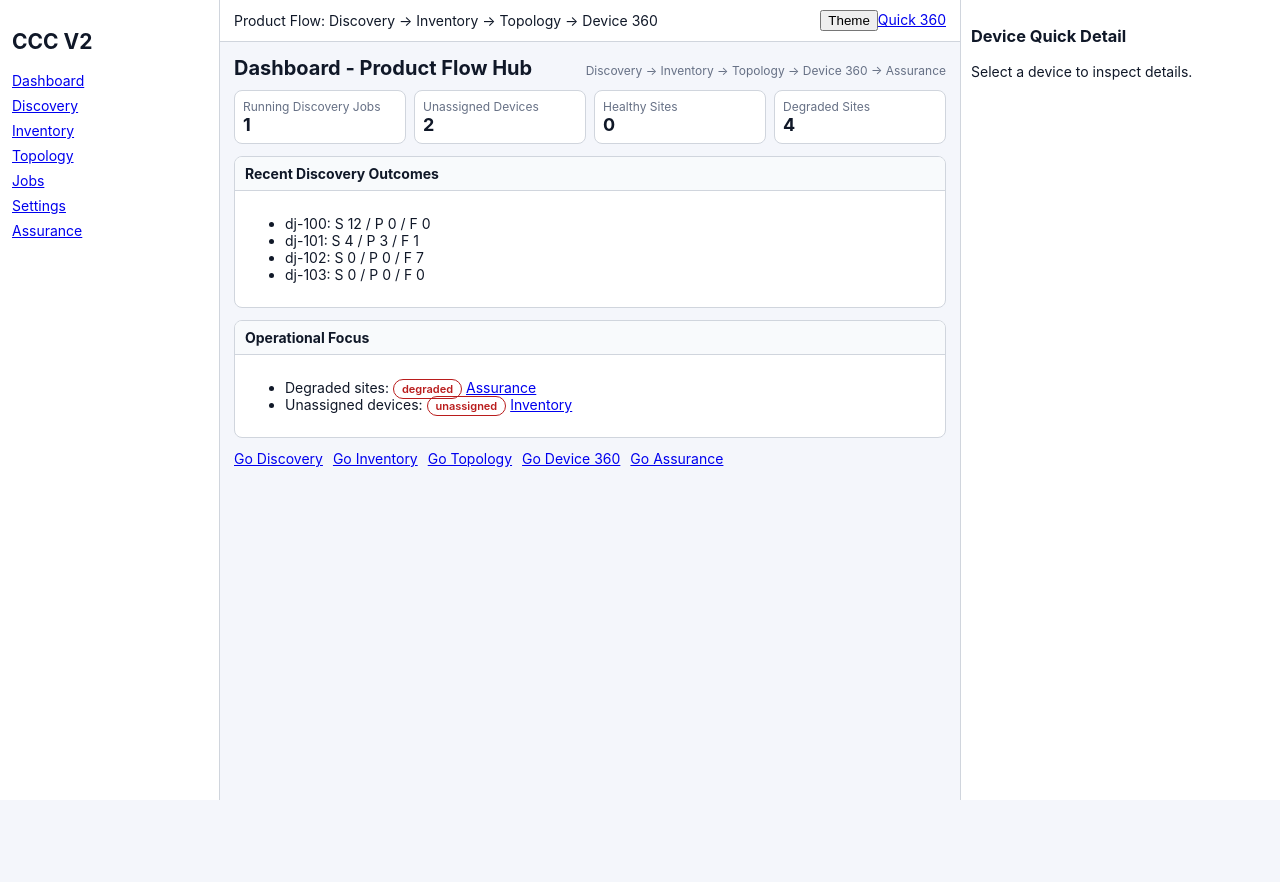
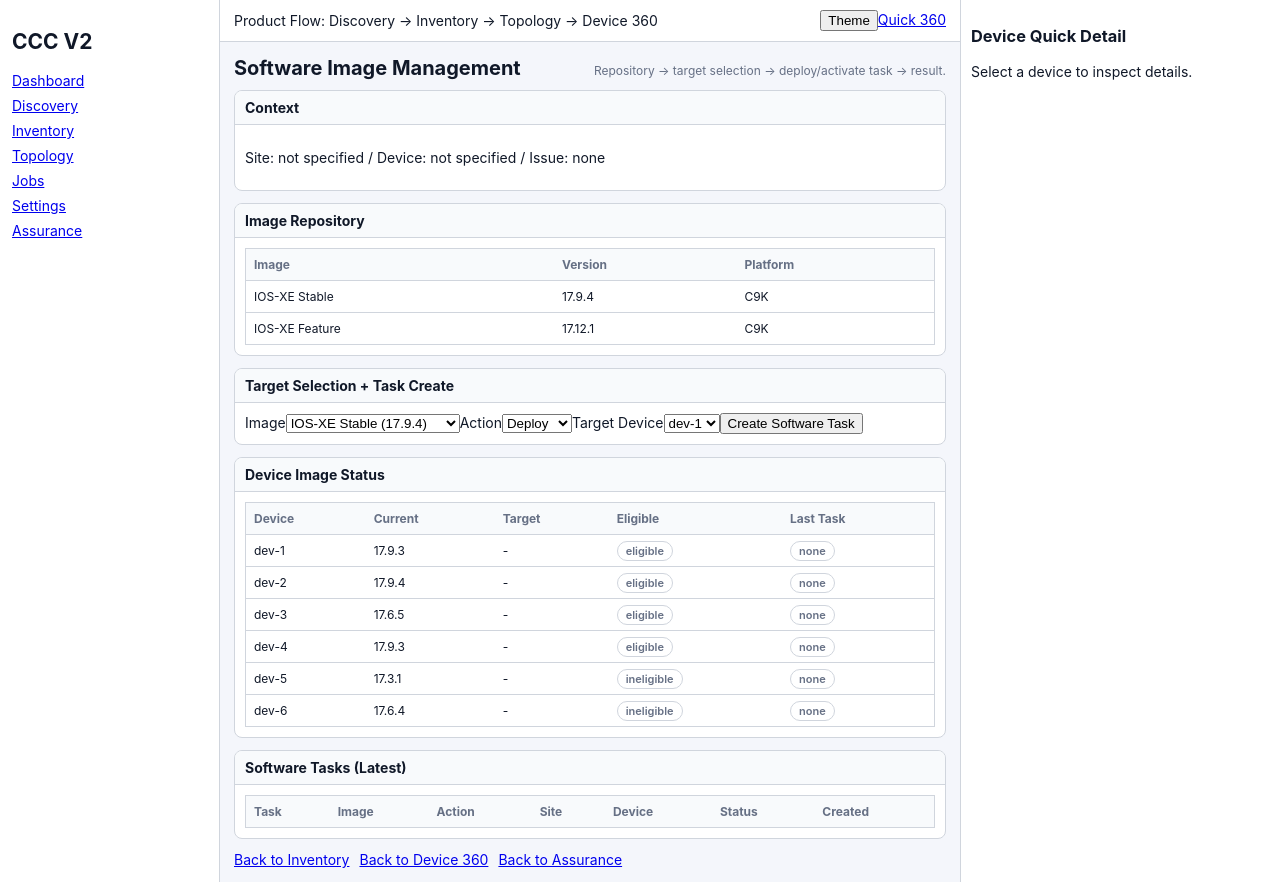
Before and after one commit to Keith0923/CCCv2, a React (Vite) app: page /software/images in a window 1280 px wide. Before the commit the page ends 800 px from the top, so only its background shows below. Built offline with nearby package versions, Linux system fonts and the light colour scheme.

Commit message:
feat: add phase7 minimal software image flow (#10)

```diff
--- a/src/app/router.tsx
+++ b/src/app/router.tsx
@@ -10,6 +10,7 @@ import { SettingsPage } from '../features/settings/SettingsPage';
 import { AssurancePage } from '../features/assurance/AssurancePage';
 import { TroubleshootingBridgePage } from '../features/troubleshooting/TroubleshootingBridgePage';
 import { ProvisionPage } from '../features/provision/ProvisionPage';
+import { SoftwareImagesPage } from '../features/software/SoftwareImagesPage';
 
 export const router = createBrowserRouter([
   {
@@ -26,6 +27,7 @@ export const router = createBrowserRouter([
       { path: 'assurance', element: <AssurancePage /> },
       { path: 'troubleshooting', element: <TroubleshootingBridgePage /> },
       { path: 'provision', element: <ProvisionPage /> },
+      { path: 'software/images', element: <SoftwareImagesPage /> },
       { path: '*', element: <DashboardPage /> }
     ]
   }
--- a/src/app/state.tsx
+++ b/src/app/state.tsx
@@ -1,6 +1,7 @@
 import { createContext, useContext, useMemo, useState } from 'react';
 import { seedRepository } from '../repositories/seedRepository';
 import { DeviceRole, DiscoveryJob, PreferredManagementIpPolicy, ProvisionTask, SeedData } from '../domains/types';
+import { DeviceImageState, SoftwareTask, initialDeviceImageStates } from '../features/software/seed';
 
 type ThemeMode = 'light' | 'dark';
 type NewDiscoveryInput = {
@@ -24,6 +25,10 @@ interface AppState {
   normalizeDevice: (input: NormalizationInput) => void;
   provisionTasks: ProvisionTask[];
   addProvisionTask: (task: ProvisionTask) => void;
+  softwareTasks: SoftwareTask[];
+  deviceImageStates: DeviceImageState[];
+  addSoftwareTask: (task: SoftwareTask) => void;
+  applySoftwareTaskResult: (task: SoftwareTask) => void;
   theme: ThemeMode;
   toggleTheme: () => void;
   selectedDeviceId?: string;
@@ -37,11 +42,15 @@ export function AppStateProvider({ children }: { children: React.ReactNode }) {
   const [theme, setTheme] = useState<ThemeMode>('light');
   const [selectedDeviceId, setSelectedDeviceId] = useState<string>();
   const [provisionTasks, setProvisionTasks] = useState<ProvisionTask[]>([]);
+  const [softwareTasks, setSoftwareTasks] = useState<SoftwareTask[]>([]);
+  const [deviceImageStates, setDeviceImageStates] = useState<DeviceImageState[]>(initialDeviceImageStates);
 
   const value = useMemo<AppState>(
     () => ({
       data,
       provisionTasks,
+      softwareTasks,
+      deviceImageStates,
       theme,
       selectedDeviceId,
       setSelectedDeviceId,
@@ -60,9 +69,20 @@ export function AppStateProvider({ children }: { children: React.ReactNode }) {
       },
       addProvisionTask: (task) => {
         setProvisionTasks((prev) => [task, ...prev]);
+      },
+      addSoftwareTask: (task) => {
+        setSoftwareTasks((prev) => [task, ...prev]);
+      },
+      applySoftwareTaskResult: (task) => {
+        setDeviceImageStates((prev) => prev.map((state) => {
+          if (task.targetDevice && state.deviceId !== task.targetDevice) return state;
+          const next = { ...state, targetImage: task.imageId, lastTaskStatus: task.status };
+          if (task.status === 'success' && task.action === 'activate') next.currentImage = task.imageId;
+          return next;
+        }));
       }
     }),
-    [data, theme, selectedDeviceId, provisionTasks]
+    [data, theme, selectedDeviceId, provisionTasks, softwareTasks, deviceImageStates]
   );
 
   return <Ctx.Provider value={value}>{children}</Ctx.Provider>;
--- a/src/features/assurance/AssurancePage.tsx
+++ b/src/features/assurance/AssurancePage.tsx
@@ -49,6 +49,8 @@ export function AssurancePage() {
               <Link to={`/topology?site=${site.siteId}`}>Topology</Link>
               {' | '}
               <Link to={`/troubleshooting?site=${site.siteId}`}>Troubleshooting</Link>
+              {' | '}
+              <Link to={`/software/images?site=${site.siteId}`}>Software</Link>
             </>
           ])}
         />
@@ -58,7 +60,7 @@ export function AssurancePage() {
         <ul>
           <li><IssueTag value="unassigned" /> {summary.categorySummary.unassigned} <Link to="/assurance?issue=unassigned">filter</Link> | <Link to="/troubleshooting?issue=unassigned">bridge</Link></li>
           <li><IssueTag value="mis-role" /> {summary.categorySummary['mis-role']} <Link to="/assurance?issue=mis-role">filter</Link> | <Link to="/troubleshooting?issue=mis-role">bridge</Link></li>
-          <li><IssueTag value="mgmt-ambiguity" /> {summary.categorySummary['mgmt-ambiguity']} <Link to="/assurance?issue=mgmt-ambiguity">filter</Link> | <Link to="/troubleshooting?issue=mgmt-ambiguity">bridge</Link></li>
+          <li><IssueTag value="mgmt-ambiguity" /> {summary.categorySummary['mgmt-ambiguity']} <Link to="/assurance?issue=mgmt-ambiguity">filter</Link> | <Link to="/troubleshooting?issue=mgmt-ambiguity">bridge</Link> | <Link to="/software/images?issue=mgmt-ambiguity">software</Link></li>
         </ul>
       </Panel>
 
@@ -76,6 +78,8 @@ export function AssurancePage() {
               <Link to={`/topology?site=${row.device.siteId}`}>Topology</Link>
               {' | '}
               <Link to={`/troubleshooting?device=${row.device.id}&site=${row.device.siteId}&issue=${row.categories[0]}`}>Troubleshooting</Link>
+              {' | '}
+              <Link to={`/software/images?device=${row.device.id}&site=${row.device.siteId}&issue=${row.categories[0]}`}>Software</Link>
             </>
           ])}
         />
--- a/src/features/device360/Device360Page.tsx
+++ b/src/features/device360/Device360Page.tsx
@@ -8,7 +8,7 @@ import { IssueTag } from '../../components/IssueTag';
 
 export function Device360Page() {
   const { id } = useParams();
-  const { data } = useAppState();
+  const { data, deviceImageStates } = useAppState();
   const device = data.devices.find((d) => d.id === id);
 
   const context = useMemo(() => data.device360Contexts.find((d) => d.deviceId === id), [data.device360Contexts, id]);
@@ -18,6 +18,7 @@ export function Device360Page() {
   if (!device) return <EmptyState title="Device not found" description="Select a device from inventory or topology." />;
 
   const effectiveRole = device.roleOverride ?? device.roleDetected;
+  const imageState = deviceImageStates.find((x) => x.deviceId === device.id);
 
   return (
     <div>
@@ -36,6 +37,14 @@ export function Device360Page() {
       <Panel title="Current Issues">
         <div className="tag-row">{(context?.currentIssues ?? []).map((i) => <IssueTag key={i} value={i.toLowerCase().includes('role') ? 'mis-role' : i.toLowerCase().includes('reachability') ? 'mgmt-ambiguity' : 'unassigned'} />)}</div>
         <p><Link to={`/assurance?site=${device.siteId}`}>Open in Assurance Lite</Link> | <Link to={`/troubleshooting?device=${device.id}&site=${device.siteId}&issue=${(context?.currentIssues?.[0] ?? '').includes('Role') ? 'mis-role' : (context?.currentIssues?.[0] ?? '').includes('reachability') ? 'mgmt-ambiguity' : 'unassigned'}`}>Troubleshooting Bridge</Link></p>
+      </Panel>
+
+      <Panel title="Software Image Status">
+        <p>Current image: {imageState?.currentImage ?? 'unknown'}</p>
+        <p>Target image: {imageState?.targetImage ?? '-'}</p>
+        <p>Eligibility: <StatusBadge value={imageState?.eligible ? 'eligible' : 'ineligible'} /></p>
+        <p>Last software task: <StatusBadge value={imageState?.lastTaskStatus ?? 'none'} /></p>
+        <p><Link to={`/software/images?site=${device.siteId}&device=${device.id}`}>Open Software Images</Link></p>
       </Panel>
 
       <Panel title="Discovery Metadata">
@@ -59,6 +68,7 @@ export function Device360Page() {
         <Link to={`/assurance?site=${device.siteId}`}>Assurance Lite</Link>
         <Link to={`/troubleshooting?device=${device.id}&site=${device.siteId}`}>Troubleshooting Bridge</Link>
         <Link to={`/provision?site=${device.siteId}&device=${device.id}`}>Provision</Link>
+        <Link to={`/software/images?site=${device.siteId}&device=${device.id}`}>Software Images</Link>
       </div>
     </div>
   );
--- a/src/features/inventory/InventoryPage.tsx
+++ b/src/features/inventory/InventoryPage.tsx
@@ -70,7 +70,8 @@ export function InventoryPage() {
             <button onClick={() => setSelectedDeviceId(d.id)}>Normalize</button>
             <Link to={`/topology?site=${d.siteId}`}>Topology</Link>{' '}
             <Link to={`/device-360/${d.id}`}>Device 360</Link>{' '}
-            <Link to={`/provision?site=${d.siteId}&device=${d.id}`}>Provision</Link>
+            <Link to={`/provision?site=${d.siteId}&device=${d.id}`}>Provision</Link>{' '}
+            <Link to={`/software/images?site=${d.siteId}&device=${d.id}`}>Software</Link>
           </>
         ])}
       />
--- /dev/null
+++ b/src/features/software/SoftwareImagesPage.tsx
@@ -0,0 +1,106 @@
+import { Link, useSearchParams } from 'react-router-dom';
+import { useMemo, useState } from 'react';
+import { DataTable } from '../../components/DataTable';
+import { Panel } from '../../components/Panel';
+import { StatusBadge } from '../../components/StatusBadge';
+import { useAppState } from '../../app/state';
+import { softwareImages } from './seed';
+import { createSoftwareTask } from './helpers';
+import { selectLatestSoftwareTasks, selectSoftwareTargets } from './selectors';
+
+export function SoftwareImagesPage() {
+  const { data, softwareTasks, addSoftwareTask, deviceImageStates, applySoftwareTaskResult } = useAppState();
+  const [params] = useSearchParams();
+  const site = params.get('site') ?? '';
+  const device = params.get('device') ?? '';
+  const issue = params.get('issue') ?? '';
+
+  const [imageId, setImageId] = useState(softwareImages[0].id);
+  const [action, setAction] = useState<'deploy' | 'activate'>('deploy');
+  const [targetDeviceId, setTargetDeviceId] = useState(device || data.devices[0]?.id || '');
+
+  const targets = useMemo(() => selectSoftwareTargets(deviceImageStates, site || undefined, device || undefined), [deviceImageStates, site, device]);
+  const latestTasks = selectLatestSoftwareTasks(softwareTasks);
+
+  return (
+    <div>
+      <div className="page-header">
+        <h1>Software Image Management</h1>
+        <p>Repository → target selection → deploy/activate task → result.</p>
+      </div>
+
+      <Panel title="Context">
+        <p>Site: {site || 'not specified'} / Device: {device || 'not specified'} / Issue: {issue || 'none'}</p>
+      </Panel>
+
+      <Panel title="Image Repository">
+        <DataTable columns={['Image', 'Version', 'Platform']} rows={softwareImages.map((i) => [i.name, i.version, i.platform])} />
+      </Panel>
+
+      <Panel title="Target Selection + Task Create">
+        <label>
+          Image
+          <select value={imageId} onChange={(e) => setImageId(e.target.value)}>
+            {softwareImages.map((i) => <option key={i.id} value={i.id}>{i.name} ({i.version})</option>)}
+          </select>
+        </label>
+        <label>
+          Action
+          <select value={action} onChange={(e) => setAction(e.target.value as 'deploy' | 'activate')}>
+            <option value="deploy">Deploy</option>
+            <option value="activate">Activate</option>
+          </select>
+        </label>
+        <label>
+          Target Device
+          <select value={targetDeviceId} onChange={(e) => setTargetDeviceId(e.target.value)}>
+            {targets.map((t) => <option key={t.deviceId} value={t.deviceId}>{t.deviceId}</option>)}
+          </select>
+        </label>
+        <button
+          onClick={() => {
+            const task = createSoftwareTask({ imageId, action, site: site || undefined, device: targetDeviceId || undefined, issue: issue || undefined });
+            addSoftwareTask(task);
+            applySoftwareTaskResult(task);
+          }}
+        >
+          Create Software Task
+        </button>
+      </Panel>
+
+      <Panel title="Device Image Status">
+        <DataTable
+          columns={['Device', 'Current', 'Target', 'Eligible', 'Last Task']}
+          rows={targets.map((t) => [
+            t.deviceId,
+            t.currentImage,
+            t.targetImage ?? '-',
+            <StatusBadge key={`${t.deviceId}-eligible`} value={t.eligible ? 'eligible' : 'ineligible'} />,
+            <StatusBadge key={`${t.deviceId}-task`} value={t.lastTaskStatus ?? 'none'} />
+          ])}
+        />
+      </Panel>
+
+      <Panel title="Software Tasks (Latest)">
+        <DataTable
+          columns={['Task', 'Image', 'Action', 'Site', 'Device', 'Status', 'Created']}
+          rows={latestTasks.map((t) => [
+            t.id,
+            t.imageId,
+            t.action,
+            t.targetSite ?? '-',
+            t.targetDevice ?? '-',
+            <StatusBadge key={t.id} value={t.status} />,
+            t.createdAt
+          ])}
+        />
+      </Panel>
+
+      <div className="quick-links">
+        <Link to="/inventory">Back to Inventory</Link>
+        <Link to={targetDeviceId ? `/device-360/${targetDeviceId}` : '/device-360/dev-1'}>Back to Device 360</Link>
+        <Link to={site ? `/assurance?site=${site}` : '/assurance'}>Back to Assurance</Link>
+      </div>
+    </div>
+  );
+}
--- /dev/null
+++ b/src/features/software/helpers.ts
@@ -0,0 +1,28 @@
+import { JobStatus } from '../../domains/types';
+import { SoftwareTask } from './seed';
+
+export function resolveSoftwareTaskStatus(action: 'deploy' | 'activate', issue?: string): JobStatus {
+  if (issue === 'mgmt-ambiguity') return 'running';
+  if (issue === 'unassigned') return 'queued';
+  if (issue === 'mis-role') return action === 'activate' ? 'partial' : 'running';
+  return 'success';
+}
+
+export function createSoftwareTask(input: {
+  imageId: string;
+  action: 'deploy' | 'activate';
+  site?: string;
+  device?: string;
+  issue?: string;
+}): SoftwareTask {
+  return {
+    id: `swt-${Date.now()}`,
+    imageId: input.imageId,
+    action: input.action,
+    targetSite: input.site,
+    targetDevice: input.device,
+    issueContext: input.issue,
+    status: resolveSoftwareTaskStatus(input.action, input.issue),
+    createdAt: new Date().toISOString()
+  };
+}
--- /dev/null
+++ b/src/features/software/seed.ts
@@ -0,0 +1,41 @@
+import { JobStatus } from '../../domains/types';
+
+export interface SoftwareImage {
+  id: string;
+  name: string;
+  version: string;
+  platform: string;
+}
+
+export interface DeviceImageState {
+  deviceId: string;
+  currentImage: string;
+  targetImage?: string;
+  eligible: boolean;
+  lastTaskStatus?: JobStatus;
+}
+
+export interface SoftwareTask {
+  id: string;
+  imageId: string;
+  action: 'deploy' | 'activate';
+  targetSite?: string;
+  targetDevice?: string;
+  issueContext?: string;
+  status: JobStatus;
+  createdAt: string;
+}
+
+export const softwareImages: SoftwareImage[] = [
+  { id: 'img-iosxe-17.9.4', name: 'IOS-XE Stable', version: '17.9.4', platform: 'C9K' },
+  { id: 'img-iosxe-17.12.1', name: 'IOS-XE Feature', version: '17.12.1', platform: 'C9K' }
+];
+
+export const initialDeviceImageStates: DeviceImageState[] = [
+  { deviceId: 'dev-1', currentImage: '17.9.3', eligible: true },
+  { deviceId: 'dev-2', currentImage: '17.9.4', eligible: true },
+  { deviceId: 'dev-3', currentImage: '17.6.5', eligible: true },
+  { deviceId: 'dev-4', currentImage: '17.9.3', eligible: true },
+  { deviceId: 'dev-5', currentImage: '17.3.1', eligible: false },
+  { deviceId: 'dev-6', currentImage: '17.6.4', eligible: false }
+];
--- /dev/null
+++ b/src/features/software/selectors.ts
@@ -0,0 +1,12 @@
+import { DeviceImageState, SoftwareTask } from './seed';
+
+export function selectSoftwareTargets(states: DeviceImageState[], site?: string, device?: string) {
+  return states.filter((s) => {
+    if (device) return s.deviceId === device;
+    return true;
+  });
+}
+
+export function selectLatestSoftwareTasks(tasks: SoftwareTask[], limit = 5) {
+  return [...tasks].sort((a, b) => (a.createdAt < b.createdAt ? 1 : -1)).slice(0, limit);
+}
```
